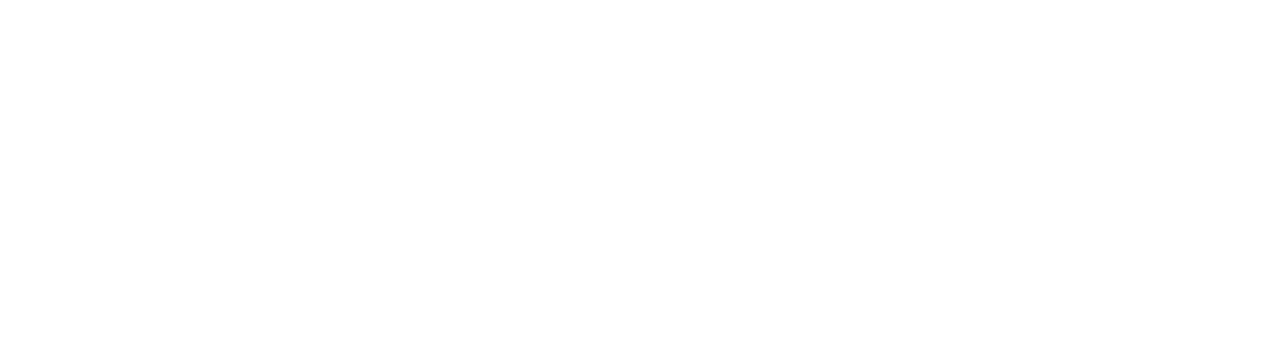
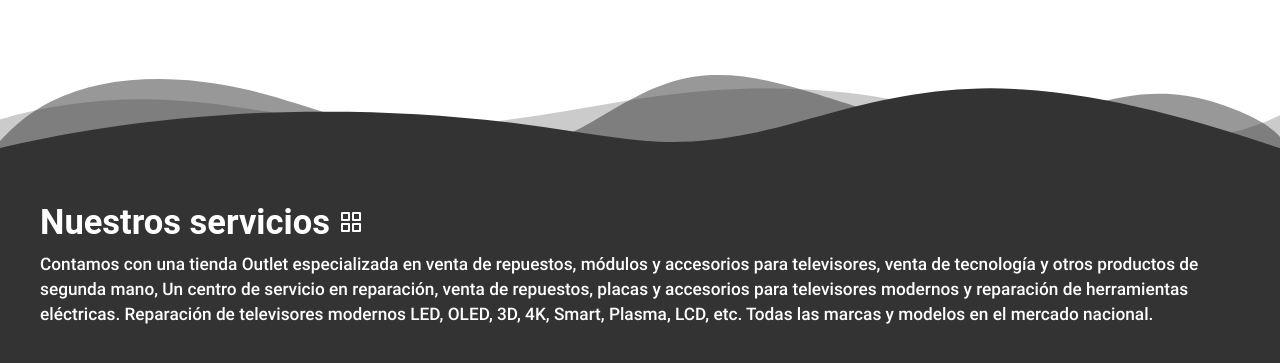
Before and after one commit to alexsan134/ei, a React (Create React App) app: page / in a window 1280 px wide. Shown: the part 841-1204 px from the top of the page. Before the commit the page ends 913 px from the top, so only its background shows below. Built offline with nearby package versions, Linux system fonts and the light colour scheme; a web font is replaced by a local one.

Commit message:
[Add] services

```diff
--- a/src/Components/Divider/Divider.tsx
+++ b/src/Components/Divider/Divider.tsx
@@ -7,6 +7,7 @@
 // PROPIEDADES
 interface IDividerProps {
 	top?: boolean
+	reverse?: boolean
 	color: string
 	className?: string
 }
@@ -18,7 +19,7 @@
 			style={{
 				top: props.top ? '-84px' : undefined,
 				bottom: !props.top ? '-84px' : undefined,
-				transform: props.top ? 'rotate(180deg)' : undefined,
+				transform: props.top ? `rotate(180deg)${props.reverse ? ' scaleX(-1)' : ''}` : undefined,
 			}}>
 			<svg
 				style={{ fill: props.color }}
--- /dev/null
+++ b/src/Components/Services/Services.module.scss
@@ -0,0 +1,25 @@
+.container {
+	position: relative;
+	margin-top: 80px;
+	background: #333;
+	display: flex;
+	flex-direction: column;
+	align-items: center;
+	padding: 50px var(--margins);
+
+	.content {
+		width: 100%;
+		max-width: var(--maxWidth);
+		color: var(--white);
+
+		h1 {
+			font-size: 2.3em;
+			margin-bottom: 10px;
+		}
+
+		p {
+			font-size: 1.15em;
+			line-height: 1.45;
+		}
+	}
+}
--- /dev/null
+++ b/src/Components/Services/Services.tsx
@@ -0,0 +1,34 @@
+// REACT
+import React, { useContext } from 'react'
+
+// ESTILOS
+import Styles from './Services.module.scss'
+
+// CONTEXTO
+import MainContext from 'Context/MainContext'
+
+// COMPONENTES
+import Divider from 'Components/Divider/Divider'
+
+// ICONOS
+import { Grid } from 'react-feather'
+
+const Services: React.FC = () => {
+	// CONTEXTO
+	const { lang } = useContext(MainContext)
+
+	return (
+		<section className={Styles.container}>
+			<Divider top reverse color='#333' />
+
+			<div className={Styles.content}>
+				<h1>
+					{lang.services.title} <Grid />
+				</h1>
+				<p>{lang.services.text}</p>
+			</div>
+		</section>
+	)
+}
+
+export default Services
--- a/src/Lang/Strings.json
+++ b/src/Lang/Strings.json
@@ -21,6 +21,10 @@
 			"title": "Acerca de nosotros",
 			"text": "Sirviendo al público desde 1977, somos una empresa 100% Guatemalteca con más de 40 años de experiencia en la reparación de Televisores, Audio/Vídeo, Electrodomésticos y Herramientas Eléctricas, dedicada a la venta de repuestos electrónicos bajo el concepto de tienda Outlet, ofreciendo propuestas interesantes y generando valor a nuestros clientes mediante soluciones innovadoras en un entorno transparente, estimulante y organizado. Por eso y desde siempre. nuestro servicio es ¡Tu mejor garantía!",
 			"span": "Algunas de las marcas que trabajamos:"
+		},
+		"services": {
+			"title": "Nuestros servicios",
+			"text": "Contamos con una tienda Outlet especializada en venta de repuestos, módulos y accesorios para televisores, venta de tecnología y otros productos de segunda mano, Un centro de servicio en reparación, venta de repuestos, placas y accesorios para televisores modernos y reparación de herramientas eléctricas. Reparación de televisores modernos LED, OLED, 3D, 4K, Smart, Plasma, LCD, etc. Todas las marcas y modelos en el mercado nacional."
 		}
 	}
 }
--- a/src/LocalGlobals/global.d.ts
+++ b/src/LocalGlobals/global.d.ts
@@ -25,4 +25,8 @@
 		text: string
 		span: string
 	}
+	services: {
+		title: string
+		text: string
+	}
 }
--- a/src/Pages/Index/Index.tsx
+++ b/src/Pages/Index/Index.tsx
@@ -4,12 +4,14 @@
 // COMPONENTES
 import Header from 'Components/Header/Header'
 import About from 'Components/About/About'
+import Services from 'Components/Services/Services'
 
 const Index: React.FC = () => {
 	return (
 		<>
 			<Header />
 			<About />
+			<Services />
 		</>
 	)
 }
```
